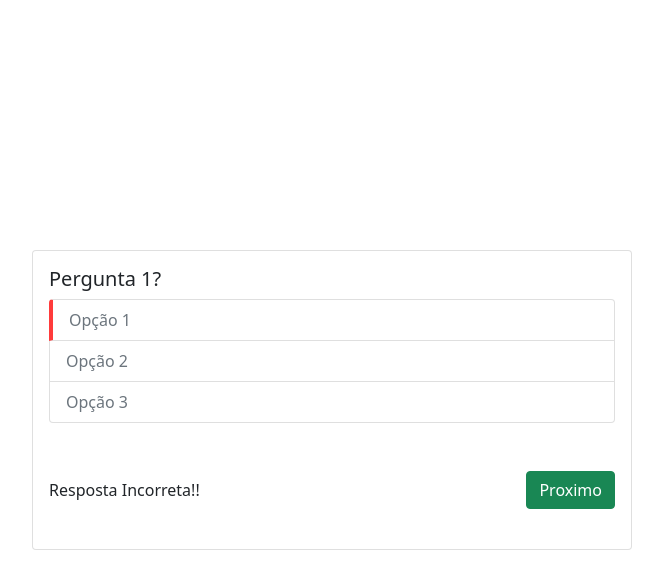
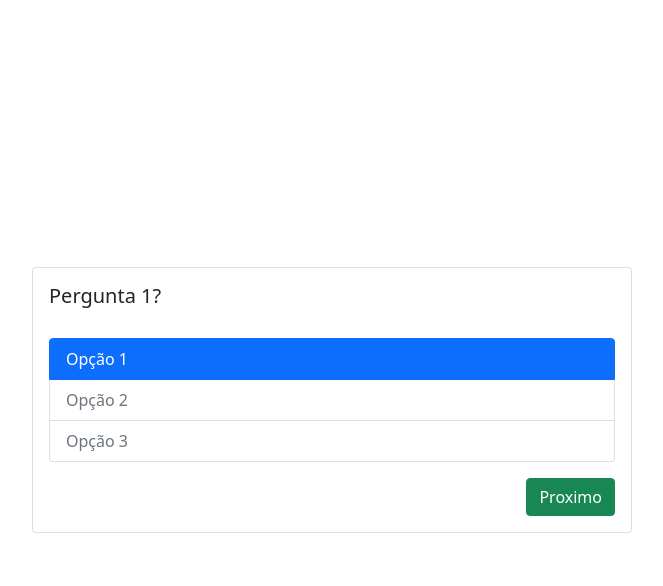
Before and after one commit to saymondamasio/quiz-example, a Gatsby site: page / in a window 1280 px wide. Both pictures are taken after a click on the button "Opção 1". Shown: the whole page, without its empty margins (308-971 px from the left). Built offline with nearby package versions, Linux system fonts and the light colour scheme; Gatsby itself is replaced by a stand-in of ours.

Commit message:
redirect step

```diff
--- a/src/pages/index.css
+++ b/src/pages/index.css
@@ -1,18 +1,4 @@
-.correct,
-.correct:hover {
-  background-color: #1db900;
-  border-left: 4px solid #0f6300;
-  color: #fff;
-}
-
-.incorrect,
-.incorrect:hover {
-  background-color: #ec0000;
-  border-left: 4px solid #ff3b3b;
-  color: #fff;
-}
-
-.next-button[disabled] {
+.footer-card[disabled] {
   display: none;
 }
 
@@ -25,8 +11,8 @@
 }
 
 .footer-card {
-  height: 50%;
+  margin-top: 1rem;
   display: flex;
   align-items: center;
-  justify-content: space-between;
+  justify-content: flex-end;
 }
--- a/src/pages/index.js
+++ b/src/pages/index.js
@@ -15,7 +15,6 @@ const containerStyles = {
 
 const cardStyle = {
   width: 600,
-  height: 300,
 }
 
 
@@ -24,58 +23,46 @@ const IndexPage = () => {
   const [questions, setQuestions] = React.useState([{
     question: 'Pergunta 1?',
     answers: [
-      'Opção 1',
-      'Opção 2',
-      'Opção 3',
+      { answer: 'Opção 1', redirectStep: 2 },
+      { answer: 'Opção 2', redirectStep: 2 },
+      { answer: 'Opção 3', redirectStep: 3 },
     ],
-    correctAnswer: 'Opção 2'
   },
   {
     question: 'Pergunta 2?',
     answers: [
-      'Opção 1',
-      'Opção 2',
-      'Opção 3',
+      { answer: 'Opção 1', redirectStep: 1 },
+      { answer: 'Opção 2', redirectStep: 3 },
+      { answer: 'Opção 3', redirectStep: 4 },
     ],
-    correctAnswer: 'Opção 3'
   },
   {
     question: 'Pergunta 3?',
     answers: [
-      'Opção 1',
-      'Opção 2',
-      'Opção 3',
+      { answer: 'Opção 1', redirectStep: 1 },
+      { answer: 'Opção 2', redirectStep: 2 },
+      { answer: 'Opção 3', redirectStep: 4 },
     ],
-    correctAnswer: 'Opção 1'
   },
   {
     question: 'Pergunta 4?',
     answers: [
-      'Opção 1',
-      'Opção 2',
-      'Opção 3',
+      { answer: 'Opção 1', redirectStep: 2 },
+      { answer: 'Opção 2', redirectStep: 3 },
+      { answer: 'Opção 3', redirectStep: 5 },
     ],
-    correctAnswer: 'Opção 2'
   }])
-  const [correctAnswer, setCorrectAnswer] = React.useState(0)
   const [clickAnswer, setClickAnswer] = React.useState('')
-  const [step, setStep] = React.useState(0)
+  const [step, setStep] = React.useState(1)
 
-  const checkAnswer = (answer) => {
-    if (answer === questions[step].correctAnswer) {
-      setCorrectAnswer(questions[step].correctAnswer)
-      setClickAnswer(answer)
-    } else {
-      setCorrectAnswer(0)
-      setClickAnswer(answer)
-    }
+  const nextStep = (clickAnswer) => {
+    questions[step - 1].answers.forEach(answer => {
+      if (answer.answer === clickAnswer.answer) {
+        setStep(answer.redirectStep)
+        setClickAnswer('')
+      }
+    })
 
-  }
-
-  const nextStep = () => {
-    setStep(step + 1)
-    setCorrectAnswer(0)
-    setClickAnswer('')
   }
 
 
@@ -84,27 +71,23 @@ const IndexPage = () => {
     <Container style={containerStyles}>
       <Card style={cardStyle}>
         <Card.Body>
-          {step < questions.length ? (<><Card.Title>{questions[step].question}</Card.Title>
-            <ListGroup>
-              {questions[step].answers && questions[step].answers.map(answer => {
-                console.log(answer)
+          {step <= questions.length ? (<><Card.Title>{questions[step - 1].question}</Card.Title>
+            <ListGroup style={{ marginTop: 30 }}>
+              {questions[step - 1].answers && questions[step - 1].answers.map(answer => {
                 return (
-                  <ListGroup.Item key={answer} action disabled={clickAnswer ? true : false} onClick={() => checkAnswer(answer)} className={correctAnswer === answer ? 'correct' : clickAnswer === answer ? 'incorrect' : ''}>{answer}</ListGroup.Item>
+                  <ListGroup.Item key={answer.answer} action active={answer.answer === clickAnswer.answer} disabled={clickAnswer} onClick={() => setClickAnswer(answer)}>{answer.answer}</ListGroup.Item>
                 )
               })}
             </ListGroup>
-            <div className='footer-card'>
-              {
-                correctAnswer ? 'Resposta Correta!!' : clickAnswer ? 'Resposta Incorreta!!' : ''
-              }
-              <Button variant='success' className='next-button success' disabled={clickAnswer && questions.length >= step ? false : true} onClick={() => nextStep()}>
+            <div className='footer-card' disabled={!clickAnswer}>
+              <Button variant='success' className='next-button success' onClick={() => nextStep(clickAnswer)}>
                 Proximo
               </Button>
             </div>
           </>) : (
             <>
               <div className='final-page'>
-                <h3>Você completou o questionario!!</h3>
+                <h3>Você completou o questionário!!</h3>
                 <h5>Obrigado</h5>
               </div>
             </>)}
```
Also changed, not shown: 2 other files.
